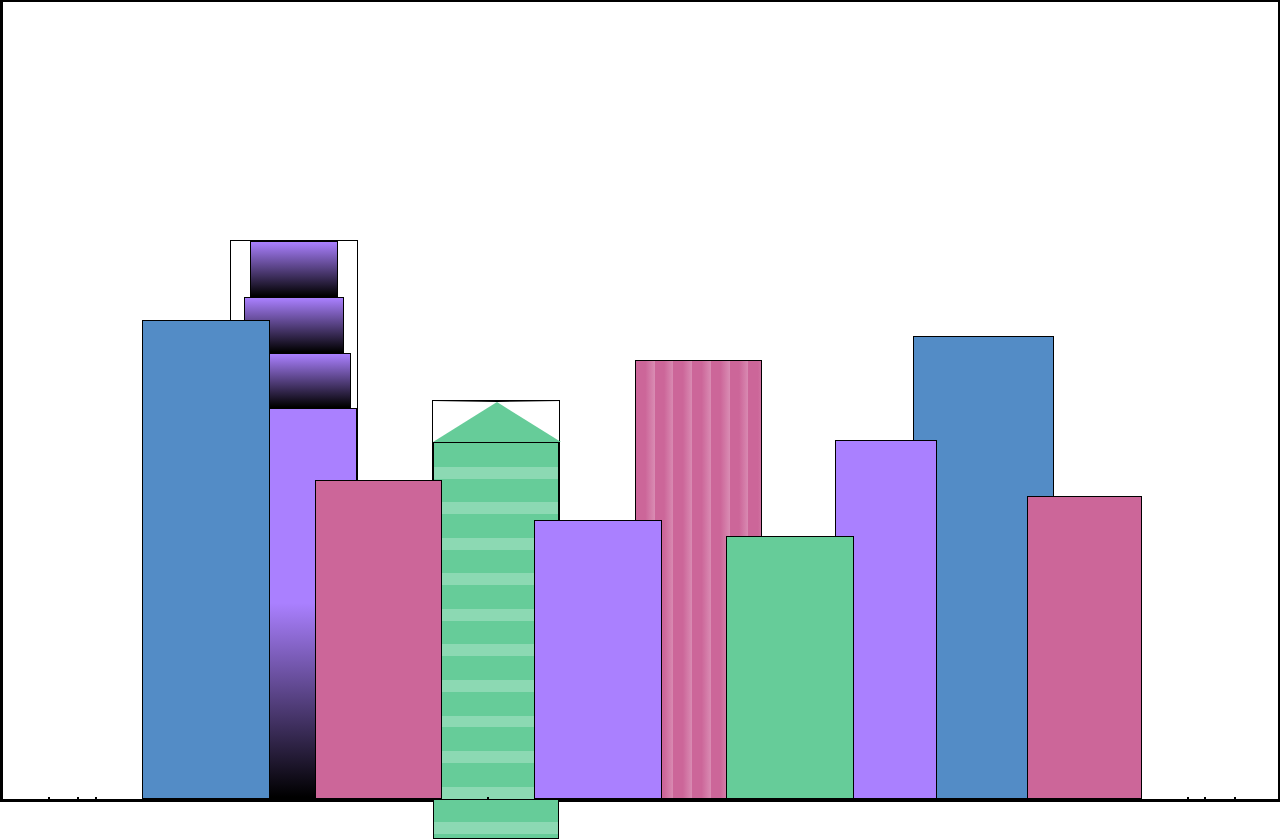
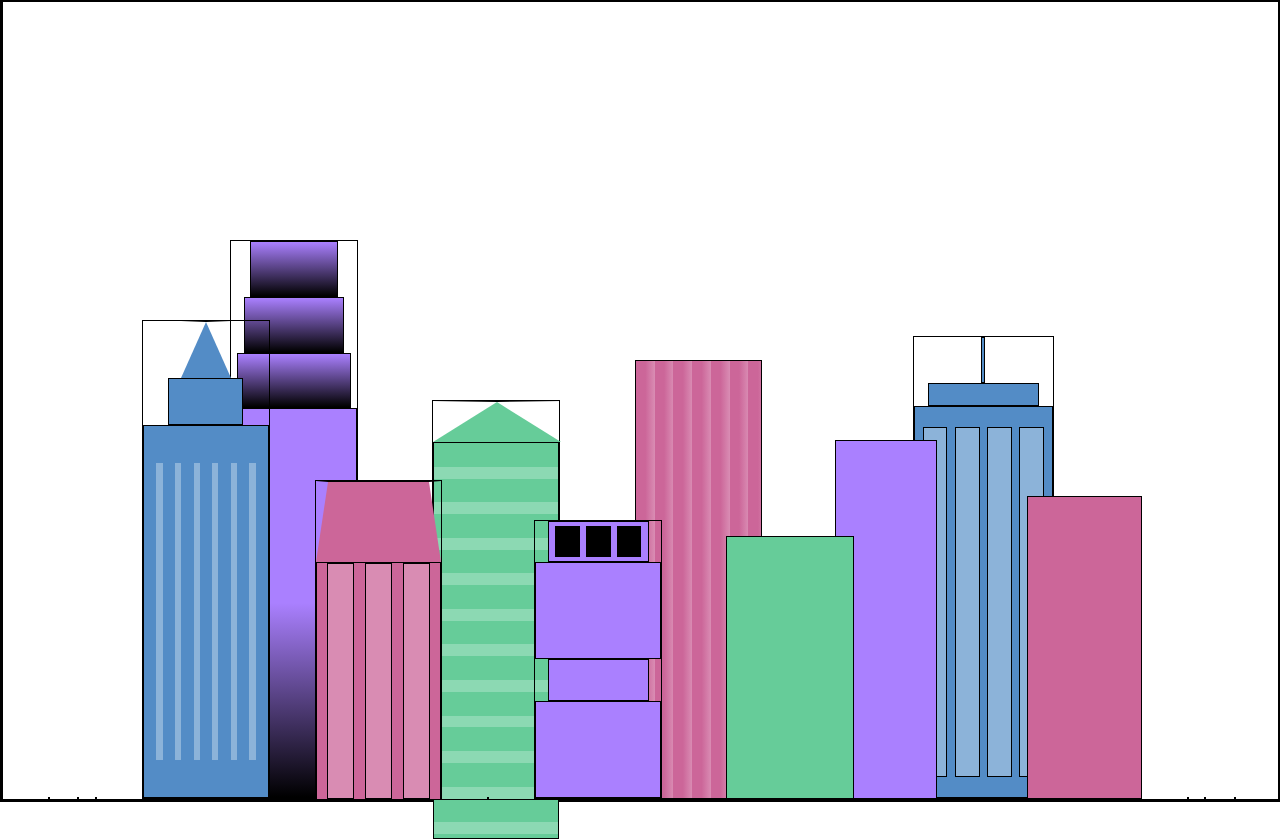
Before and after one commit to Uhama91/a_city_skyline, a plain HTML site: page index.html in a window 1280 px wide. Drawn offline with Linux system fonts and the light colour scheme.

Commit message:
left windows of buildings and background of the page

```diff
--- a/index.html
+++ b/index.html
@@ -10,7 +10,7 @@
         <div class="background-buildings">
             <div></div>
             <div></div>
-            <div class="bb1">
+            <div class="bb1 building-wrap">
                 <div class="bb1a bb1-window"></div>
                 <div class="bb1b bb1-window"></div>
                 <div class="bb1c bb1-window"></div>
@@ -22,17 +22,46 @@
             </div>
             <div class="bb3"></div>
             <div></div>
-            <div class="bb4"></div>
+            <div class="bb4 building-wrap">
+                <div class="bb4a"></div>
+                <div class="bb4b"></div>
+                <div class="bb4c window-wrap">
+                    <div class="bb4-window"></div>
+                    <div class="bb4-window"></div>
+                    <div class="bb4-window"></div>
+                    <div class="bb4-window"></div>
+                </div>
+            </div>
             <div></div>
             <div></div>
         </div>
         <div class="foreground-buildings">
             <div></div>
             <div></div>
-            <div class="fb1"></div>
-            <div class="fb2"></div>
+            <div class="fb1 building-wrap">
+                <div class="fb1a"></div>
+                <div class="fb1b"></div>
+                <div class="fb1c"></div>
+            </div>
+            <div class="fb2">
+                <div class="fb2a"></div>
+                <div class="fb2b window-wrap">
+                    <div class="fb2-window"></div>
+                    <div class="fb2-window"></div>
+                    <div class="fb2-window"></div>
+                </div>
+            </div>
             <div></div>
-            <div class="fb3"></div>
+            <div class="fb3 building-wrap">
+                <div class="fb3a window-wrap">
+                    <div class="fb3-window"></div>
+                    <div class="fb3-window"></div>
+                    <div class="fb3-window"></div>
+                </div>
+                <div class="fb3b"></div>
+                <div class="fb3a"></div>
+                <div class="fb3b"></div>
+            </div>
             <div class="fb4"></div>
             <div class="fb5"></div>
             <div class="fb6"></div>
--- a/styles.css
+++ b/styles.css
@@ -6,6 +6,7 @@
     --window-color1: black;
     --window-color2: #8cd9b3;
     --window-color3: #d98cb3;
+    --window-color4: #8cb3d9;
 }
 
 *{
@@ -29,14 +30,17 @@ body{
     top: 0;
 }
 
+.building-wrap{
+    display: flex;
+    flex-direction: column;
+    align-items: center;
+}
+
 /*BACKGROUND BUILDINGS - "bb" stands for "background building"*/
 
 .bb1{
     width: 10%;
     height: 70%;
-    display: flex;
-    flex-direction: column;
-    align-items: center;
 }
 
 .bb1a{
@@ -93,7 +97,36 @@ background: linear-gradient(var(--building-color1), var(--window-color1));
 .bb4{
     width: 11%;
     height: 58%;
+}
+
+.bb4a{
+    width: 3%;
+    height: 10%;
     background-color: var(--building-color4);
+}
+
+.bb4b{
+    width: 80%;
+    height: 5%;
+    background-color: var(--building-color4);
+}
+
+.bb4c{
+    width: 100%;
+    height: 85%;
+    background-color: var(--building-color4);
+}
+
+.bb4-window{
+    width: 18%;
+    height: 90%;
+    background-color: var(--window-color4);
+}
+
+.window-wrap{
+    display: flex;
+    justify-content: space-evenly;
+    align-items: center;
 }
 
 /*FORGROUND BUILDINGS - "fb" stands for "foreground building"*/
@@ -101,19 +134,73 @@ background: linear-gradient(var(--building-color1), var(--window-color1));
 .fb1{
     width: 10%;
     height: 60%;
+}
+
+.fb1a{
+    border-bottom: 7vh solid var(--building-color4);
+    border-left: 2vw solid transparent;
+    border-right: 2vw solid transparent;
+}
+
+.fb1b{
+    width: 60%;
+    height: 10%;
     background-color: var(--building-color4);
 }
+
+.fb1c{
+    width: 100%;
+    height: 80%;
+    background: repeating-linear-gradient(90deg, var(--building-color4) 0%, var(--building-color4) 10%, transparent 10%, transparent 15%),
+    repeating-linear-gradient(var(--building-color4) 0%, var(--building-color4) 10%, var(--window-color4) 10%, var(--window-color4) 90%);
+}
+
 
 .fb2{
     width: 10%;
     height: 40%;
+}
+
+.fb2-window{
+    width: 22%;
+    height: 100%;
+    background-color: var(--window-color3);
+}
+
+.fb2a{
+    width: 100%;
+    border-bottom: 10vh solid var(--building-color3);
+    border-left: 1vw solid transparent;
+    border-right: 1vw solid transparent;
+}
+
+.fb2b{
+    width: 100%;
+    height: 75%;
     background-color: var(--building-color3);
 }
 
 .fb3{
     width: 10%;
     height: 35%;
+}
+
+.fb3a{
+    width: 80%;
+    height: 15%;
     background-color: var(--building-color1);
+}
+
+.fb3b{
+    width: 100%;
+    height: 35%;
+    background-color: var(--building-color1);
+}
+
+.fb3-window{
+    width: 25%;
+    height: 80%;
+    background-color: var(--window-color1)
 }
 
 .fb4{
```
